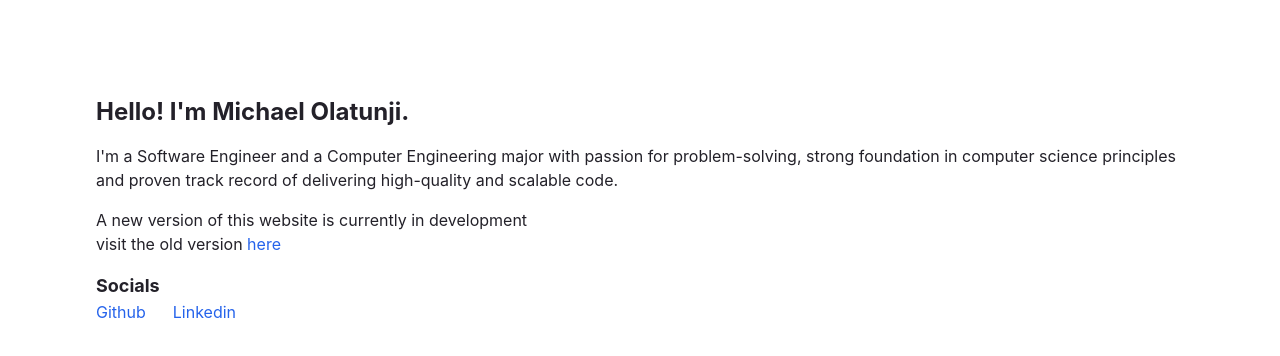
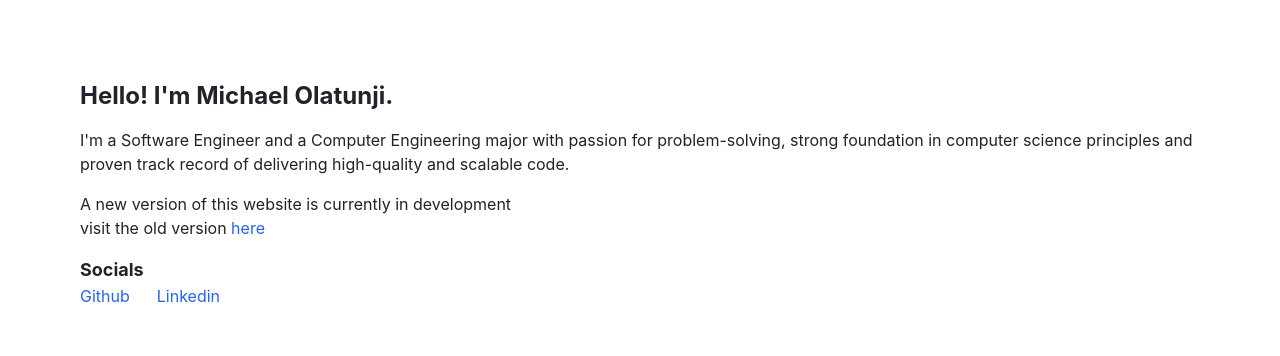
Before and after one commit to imykie/v2-imyke.dev, a Gatsby site: page / in a window 1280 px wide. Built offline with nearby package versions, Linux system fonts and the light colour scheme; Gatsby itself is replaced by a stand-in of ours.

```diff
--- a/src/pages/index.tsx
+++ b/src/pages/index.tsx
@@ -3,13 +3,12 @@ import * as React from "react";
 
 const pageStyles = {
   color: "#232129",
-  padding: 96,
   fontFamily: "-apple-system, Roboto, sans-serif, serif",
 };
 
 const IndexPage: React.FC<PageProps> = () => {
   return (
-    <main style={pageStyles}>
+    <main style={pageStyles} className="p-8 md:p-12 lg:p-16 xl:p-20">
       <h1 className="text-2xl font-bold">Hello! I'm Michael Olatunji.</h1>
       <p className="mt-4">
         <span>
```
Also changed, not shown: README.md, 1 other file.
